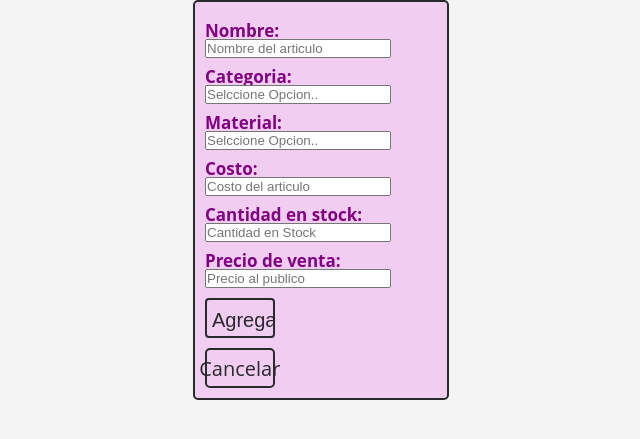
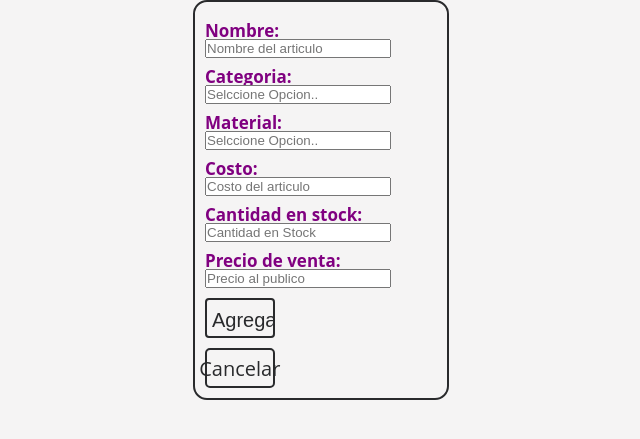
Before and after one commit to Mgrillo03/stock_forever, a Django app: page /stock/new/ in a window 1280 px wide. Shown: the part 160-599 px from the top of the page, without its empty margins (319-959 px from the left). Run offline with Django 3.2, Linux system fonts and the light colour scheme.

Commit message:
cambios de estilo

```diff
--- a/stock_forever/stock/static/stock/style_g.css
+++ b/stock_forever/stock/static/stock/style_g.css
@@ -89,10 +89,10 @@ nav{
     display: flex;
     flex-direction: column;
     height: 70%;
-    background: rgb(241, 205, 241);
+    background: transparent;
 
     border: 2px solid #292a2c;
-    border-radius: 5px;
+    border-radius: 14px;
     padding: 10px;
     margin-bottom: 20px;
 }
@@ -127,6 +127,11 @@ input[type="submit"]{
     margin-top: 10px;
     font-size: 20px;
 }
+
+input[type="submit"]:hover{
+    background: rgba(244, 201, 248, 0.76);
+    cursor:pointer;
+}
 .input{
     width: 80%;
 }
@@ -150,6 +155,10 @@ input[type="submit"]{
     flex-direction: column;
     text-decoration: none;
 }
+.button_grillo:hover{
+    background: rgba(244, 201, 248, 0.76);
+    cursor:pointer;
+}
 .table-container{
     overflow: scroll;
     height: 250px;
@@ -172,6 +181,7 @@ input[type="submit"]{
 .main-table__row:hover{
     background: rgba(244, 201, 248, 0.76);
     border: 2px #292a2c !important;
+
 }
 
 .main-table tr th{
```
